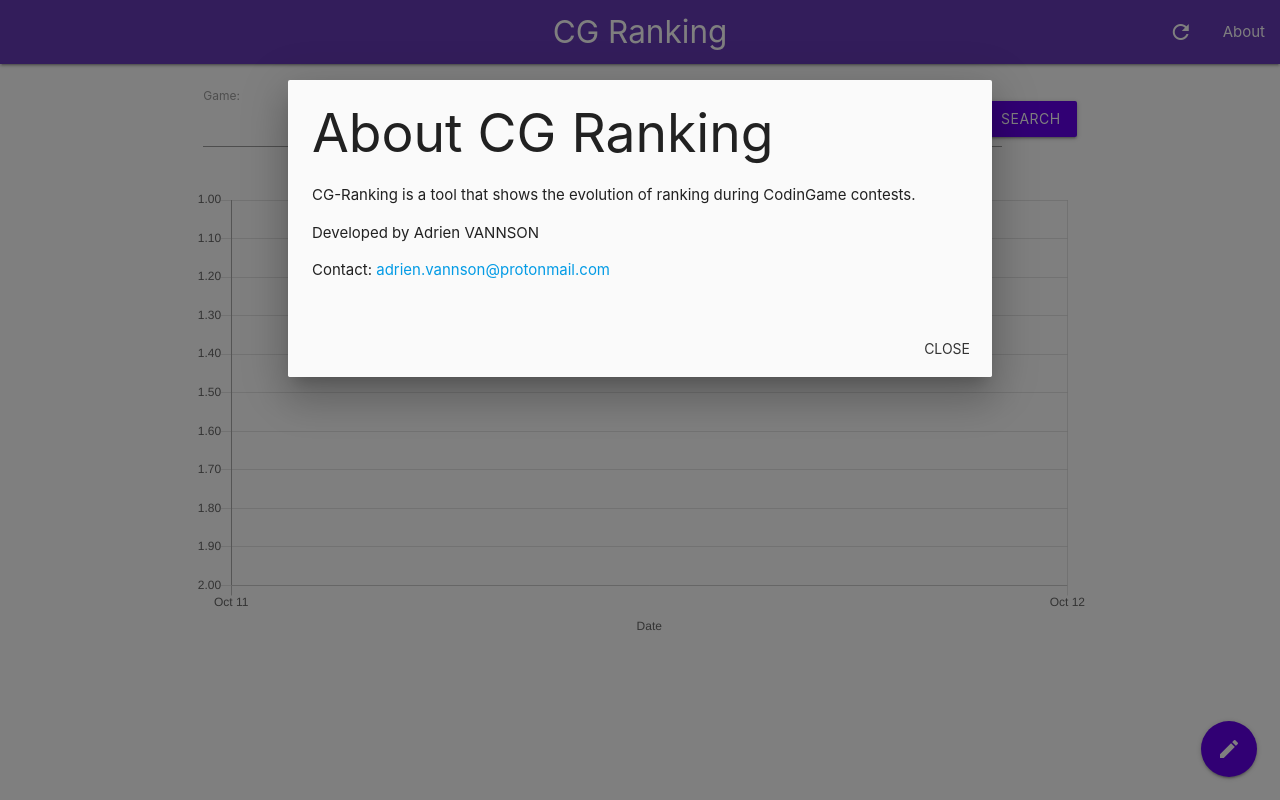
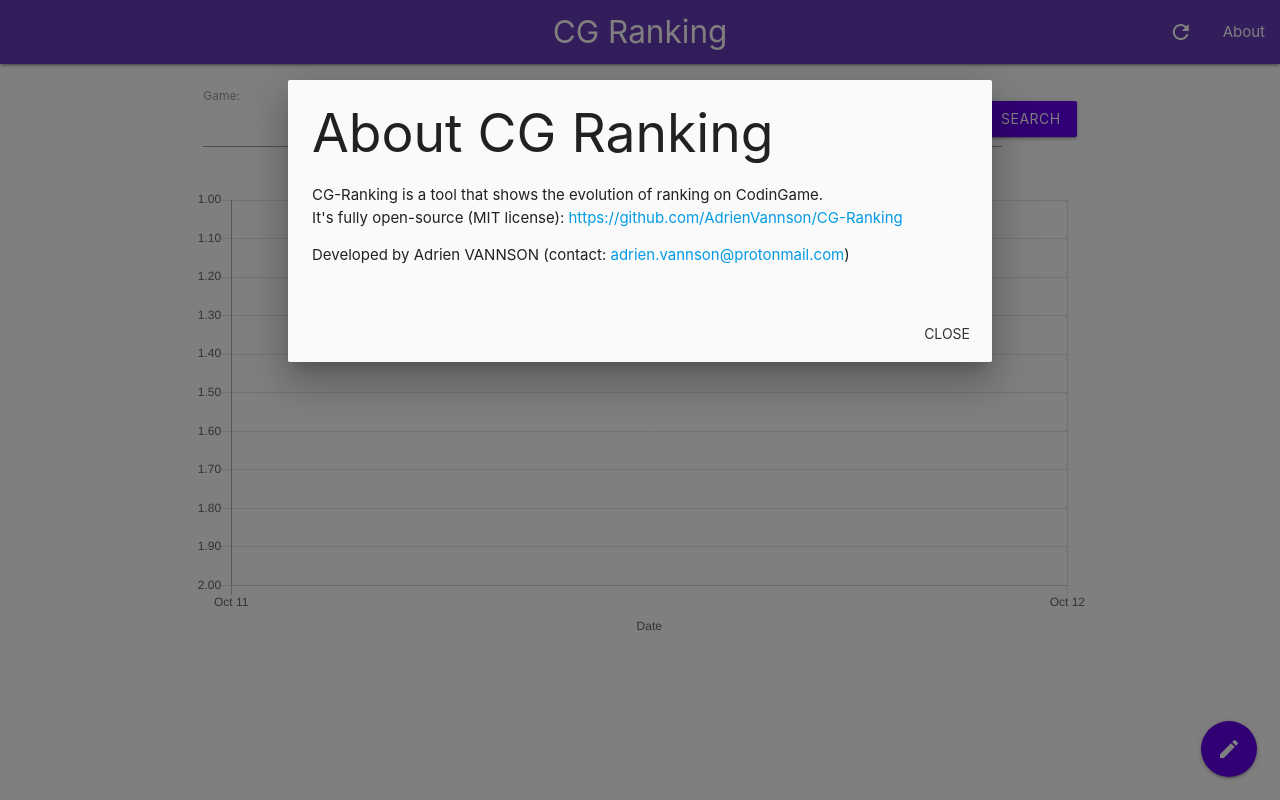
Before and after one commit to AdrienVannson/CG-Ranking, a PHP site: page / in a window 1280 px wide, after a click on "About". Run offline with PHP 8.4, Linux system fonts and the light colour scheme; data that the repository does not hold is empty; some libraries are stand-ins or nearby versions.

Commit message:
Update the About section

```diff
--- a/index.php
+++ b/index.php
@@ -123,9 +123,14 @@ include_once(__DIR__.'/model/Game.class.php');
     <div class="modal" id="about">
         <div class="modal-content">
             <h2>About CG Ranking</h2>
-            <p>CG-Ranking is a tool that shows the evolution of ranking during CodinGame contests.</p>
-            <p>Developed by Adrien VANNSON</p>
-            <p>Contact: <a href="mailto:adrien.vannson@protonmail.com">adrien.vannson@protonmail.com</a>
+            <p>
+                CG-Ranking is a tool that shows the evolution of ranking on CodinGame.<br/>
+
+                It's fully open-source (MIT license):
+                <a href="">https://github.com/AdrienVannson/CG-Ranking</a>
+            </p>
+
+            <p>Developed by Adrien VANNSON (contact: <a href="mailto:adrien.vannson@protonmail.com">adrien.vannson@protonmail.com</a>)</p>
         </div>
         <div class="modal-footer">
             <a href="#" class="modal-action modal-close waves-effect waves-red btn-flat">Close</a>
```
